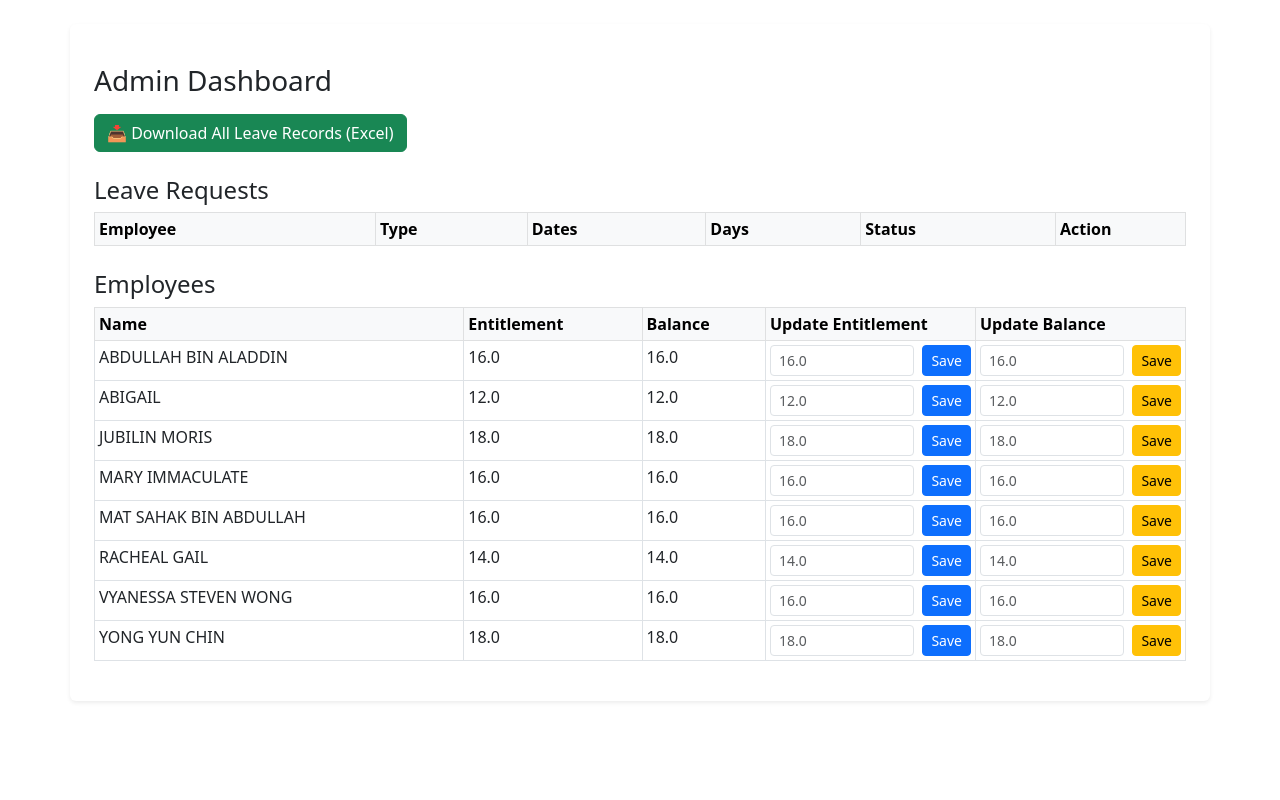
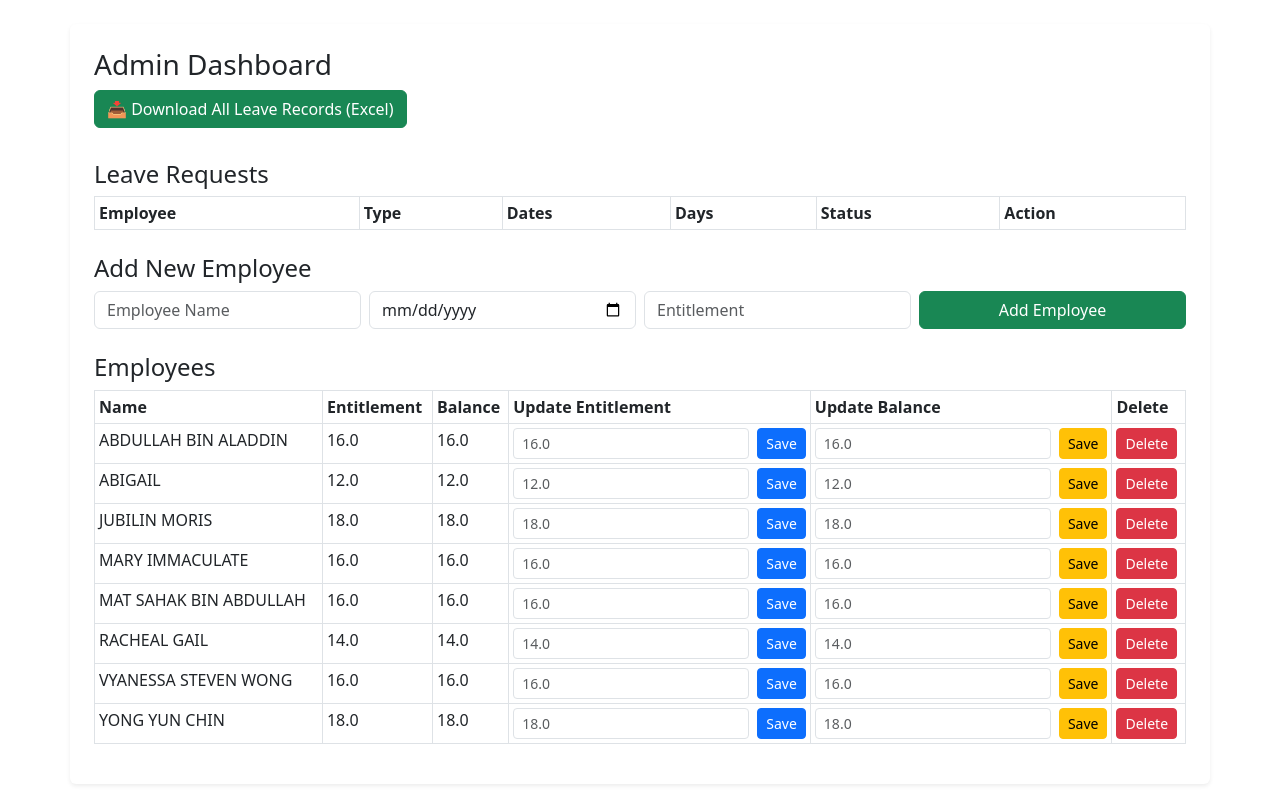
Before and after one commit to jesstanblues-ops/Leave-app3, a Flask app: page /admin in a window 1280 px wide. Shown: the part 72-872 px from the top of the page. Before the commit the page ends 774 px from the top, so only its background shows below. Run offline with Flask 3, Linux system fonts and the light colour scheme; the visitor is signed in with stand-in values (Sample User, id 1); data comes from the database, SQL or seed files in the repository; data that the repository does not hold is empty.

Commit message:
Update admin_dashboard.html

```diff
--- a/templates/admin_dashboard.html
+++ b/templates/admin_dashboard.html
@@ -1,27 +1,24 @@
 {% extends 'base.html' %}
 {% block content %}
 
-<h3 class="mt-3">Admin Dashboard</h3>
+<h3>Admin Dashboard</h3>
 
-<!-- Download Records -->
-<p class="mt-3">
-    <a href="{{ url_for('download_excel') }}" class="btn btn-success">
-        📥 Download All Leave Records (Excel)
-    </a>
+<!-- Download Excel -->
+<p>
+    <a href="/download_excel" class="btn btn-success mb-3">📥 Download All Leave Records (Excel)</a>
 </p>
 
-<!-- Leave Requests Table -->
-<h4 class="mt-4">Leave Requests</h4>
-
+<!-- Leave Requests -->
+<h4>Leave Requests</h4>
 <table class="table table-sm table-bordered">
-    <thead class="table-light">
+<thead>
 <tr>
     <th>Employee</th>
     <th>Type</th>
     <th>Dates</th>
     <th>Days</th>
     <th>Status</th>
-            <th style="width:130px;">Action</th>
+    <th>Action</th>
 </tr>
 </thead>
 <tbody>
@@ -34,8 +31,8 @@
     <td>{{ l.status }}</td>
     <td>
         {% if l.status == 'Pending' %}
-                    <a href="/approve/{{ l.id }}" class="btn btn-success btn-sm">Approve</a>
-                    <a href="/reject/{{ l.id }}" class="btn btn-danger btn-sm mt-1">Reject</a>
+            <a class="btn btn-success btn-sm" href="/approve/{{ l.id }}">Approve</a>
+            <a class="btn btn-danger btn-sm" href="/reject/{{ l.id }}">Reject</a>
         {% else %}
             -
         {% endif %}
@@ -45,17 +42,36 @@
 </tbody>
 </table>
 
+
+<!-- Add Employee -->
+<h4 class="mt-4">Add New Employee</h4>
+<form method="POST" action="/add_employee" class="row g-2 mb-4">
+    <div class="col-md-3">
+        <input class="form-control" name="name" placeholder="Employee Name" required>
+    </div>
+    <div class="col-md-3">
+        <input type="date" class="form-control" name="join_date" required>
+    </div>
+    <div class="col-md-3">
+        <input type="number" step="0.5" class="form-control" name="entitlement" placeholder="Entitlement">
+    </div>
+    <div class="col-md-3">
+        <button class="btn btn-success w-100">Add Employee</button>
+    </div>
+</form>
+
+
 <!-- Employees Table -->
-<h4 class="mt-4">Employees</h4>
-
+<h4>Employees</h4>
 <table class="table table-sm table-bordered">
-    <thead class="table-light">
+<thead>
 <tr>
     <th>Name</th>
     <th>Entitlement</th>
     <th>Balance</th>
-            <th style="width:210px;">Update Entitlement</th>
-            <th style="width:210px;">Update Balance</th>
+    <th>Update Entitlement</th>
+    <th>Update Balance</th>
+    <th>Delete</th>
 </tr>
 </thead>
 <tbody>
@@ -67,23 +83,30 @@
 
     <!-- Update Entitlement -->
     <td>
-                <form method="post" action="/update_entitlement" class="d-flex">
+        <form method="POST" action="/update_entitlement" class="d-flex">
             <input type="hidden" name="name" value="{{ e.name }}">
             <input type="number" step="0.25" name="entitlement"
-                           class="form-control form-control-sm me-2"
-                           placeholder="{{ e.entitlement }}">
+                   placeholder="{{ e.entitlement }}" class="form-control form-control-sm me-2">
             <button class="btn btn-primary btn-sm">Save</button>
         </form>
     </td>
 
     <!-- Update Balance -->
     <td>
-                <form method="post" action="/update_balance" class="d-flex">
+        <form method="POST" action="/update_balance" class="d-flex">
             <input type="hidden" name="name" value="{{ e.name }}">
             <input type="number" step="0.25" name="balance"
-                           class="form-control form-control-sm me-2"
-                           placeholder="{{ e.current_balance }}">
+                   placeholder="{{ e.current_balance }}" class="form-control form-control-sm me-2">
             <button class="btn btn-warning btn-sm">Save</button>
+        </form>
+    </td>
+
+    <!-- Delete Employee -->
+    <td>
+        <form method="POST" action="/delete_employee"
+              onsubmit="return confirm('Delete {{ e.name }}?');">
+            <input type="hidden" name="name" value="{{ e.name }}">
+            <button class="btn btn-danger btn-sm">Delete</button>
         </form>
     </td>
 
```
Lines whose indentation alone changed are shown as unchanged.
